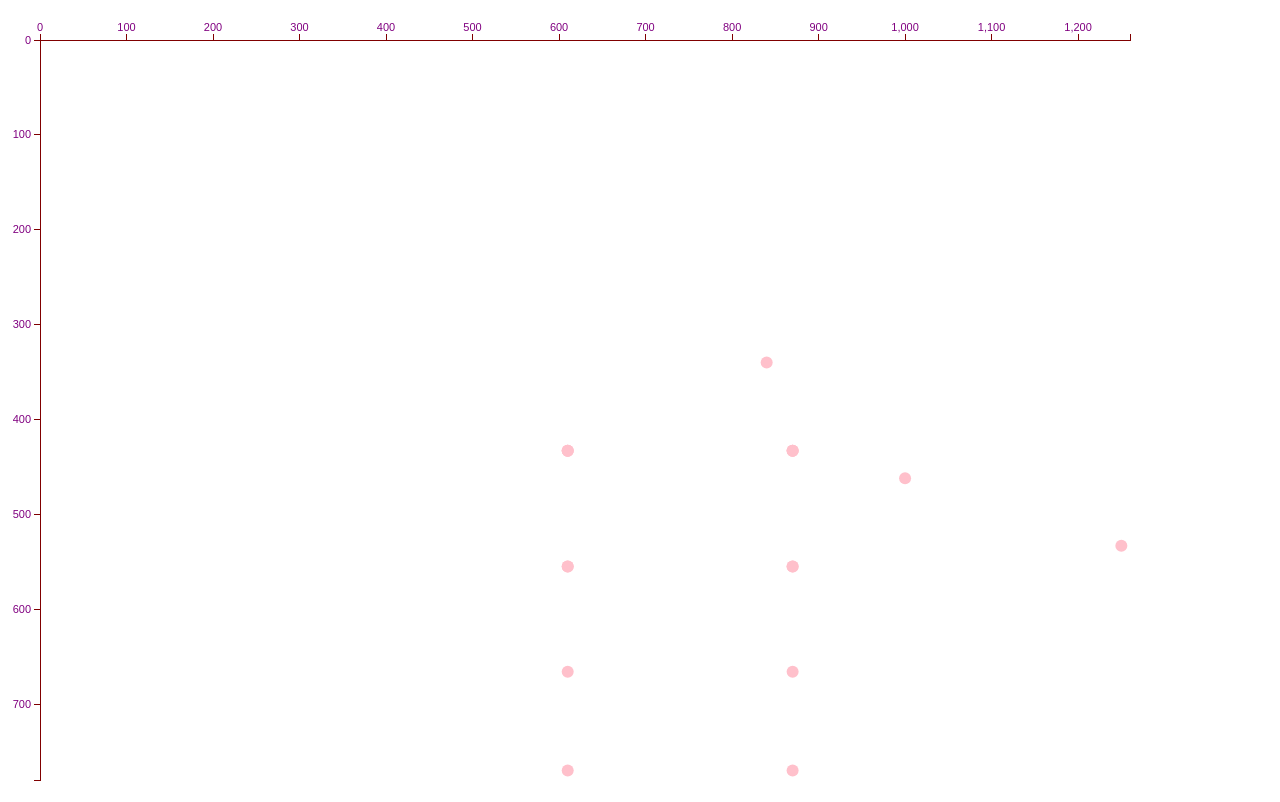
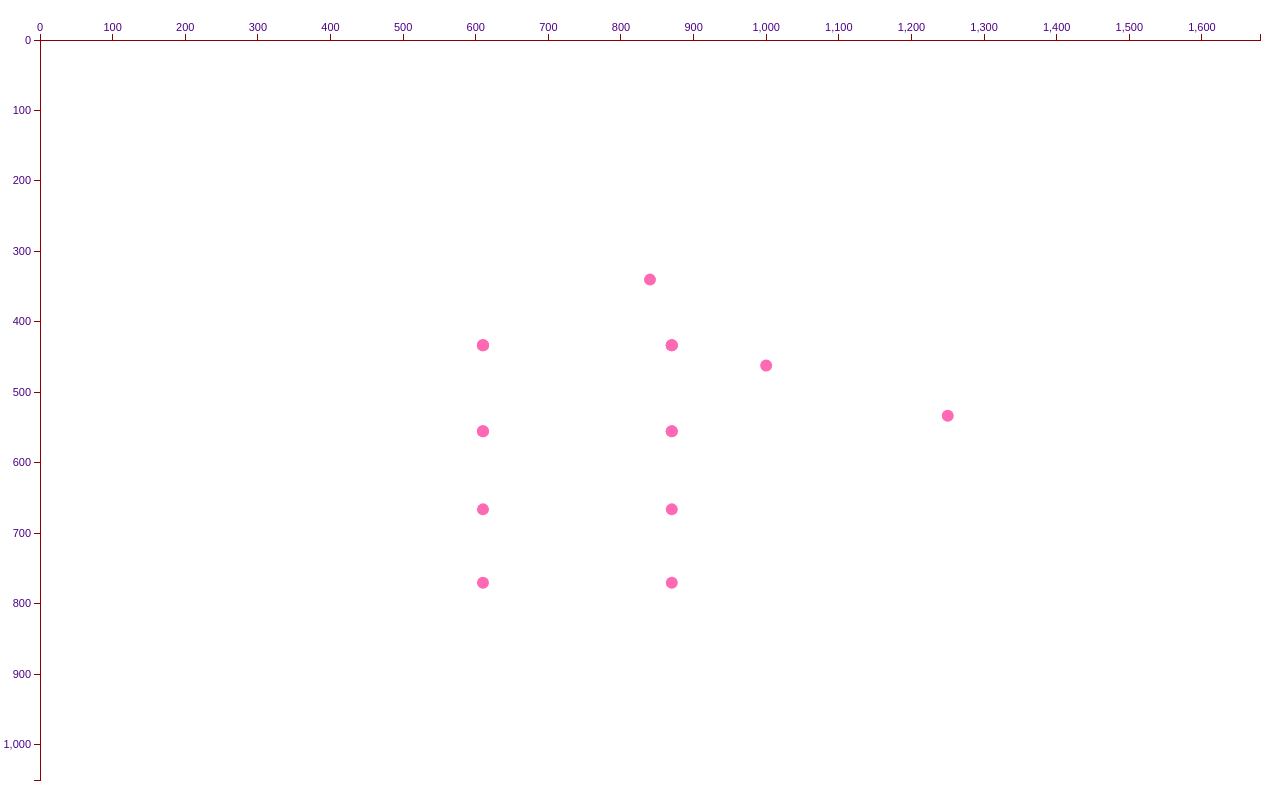
Before and after one commit to julemagne/Crush-Crush-D3, a plain HTML site: page index.html in a window 1280 px wide. Drawn offline with nearby package versions, Linux system fonts and the light colour scheme.

Commit message:
x and y axes are set to 1680x1050 so that the points are shown relative to the window in the resolution I was using in Crush Crush instead of resizing to the max data values

```diff
--- a/index.html
+++ b/index.html
@@ -12,21 +12,21 @@
       margin: 0;
       font-family: sans-serif;
       font-size: 11px;
-      fill: purple;
+      fill: #4B0082; /* indigo */
     }
 
     .axis path, .axis line {
       fill: none;
-      stroke: maroon;
+      stroke: #8B0000; /* dark red */
       shape-rendering: crispEdges;  /* Round any decimal pixels so it'll render nicely */
     }
 
     circle {
-      fill: pink;
+      fill: #FF69B4; /* hot pink */
     }
 
     circle:hover{
-      fill: magenta;
+      fill: #FF1493; /* deep pink */
     }
 
   </style>
@@ -37,7 +37,7 @@
   <script type="text/javascript">
     var w = window.innerWidth,
         h = window.innerHeight,
-        margin = { top: 40, right: 150, bottom: 20, left: 40 },
+        margin = { top: 40, right: 20, bottom: 20, left: 40 },
         radius = 6;
 
     var svg = d3.select("body").append("svg").attr({
@@ -51,20 +51,20 @@
         d["y"] = +d["y"];
         d.name = d.Target;
       });
-    console.log(dataset[0]);
+
     // We're passing in a function in d3.max to tell it what we're maxing (x value)
     var xScale = d3.scale.linear()
-        .domain([0, d3.max(dataset, function (d) { return d.x + 10; })])
+        .domain([0, 1680])
         .range([margin.left, w - margin.right]);  // Set margins for x specific
 
     // We're passing in a function in d3.max to tell it what we're maxing (y value)
     var yScale = d3.scale.linear()
-        .domain([0, d3.max(dataset, function (d) { return d.y + 10; })])
+        .domain([0, 1050])
         .range([margin.top, h - margin.bottom]);  // Set margins for y specific
 
     // Add a X and Y Axis (Note: orient means the direction that ticks go, not position)
-    var xAxis = d3.svg.axis().scale(xScale).orient("top");
-    var yAxis = d3.svg.axis().scale(yScale).orient("left");
+    var xAxis = d3.svg.axis().scale(xScale).orient("top").ticks(16);
+    var yAxis = d3.svg.axis().scale(yScale).orient("left").ticks(10);
 
     // Sets circles attributes
     var circleAttrs = {
```
